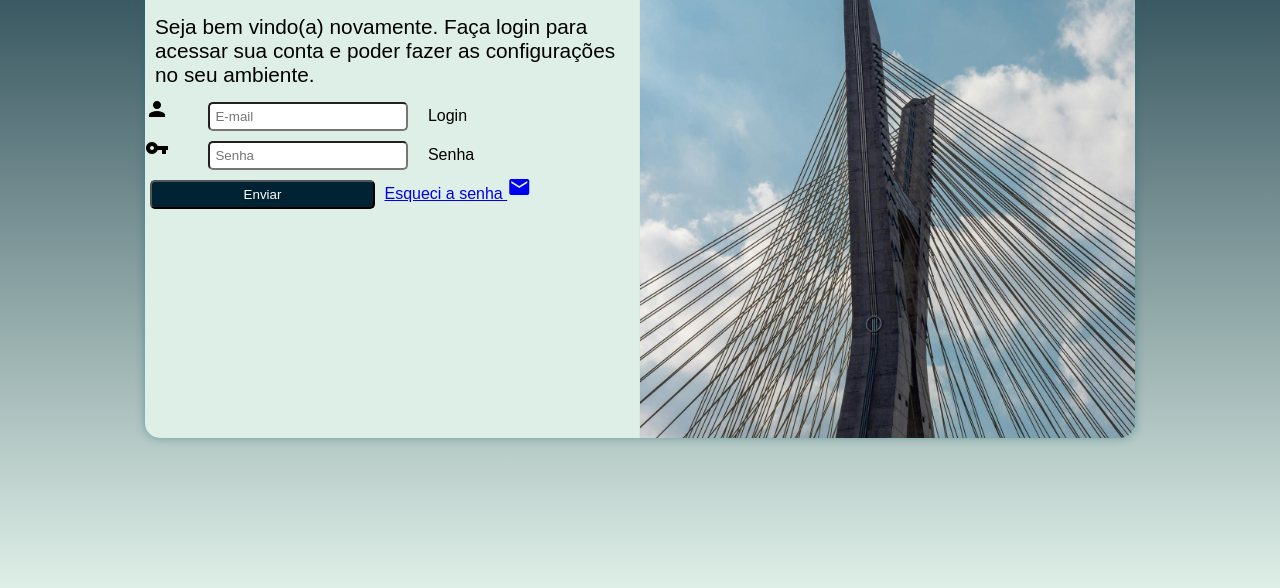
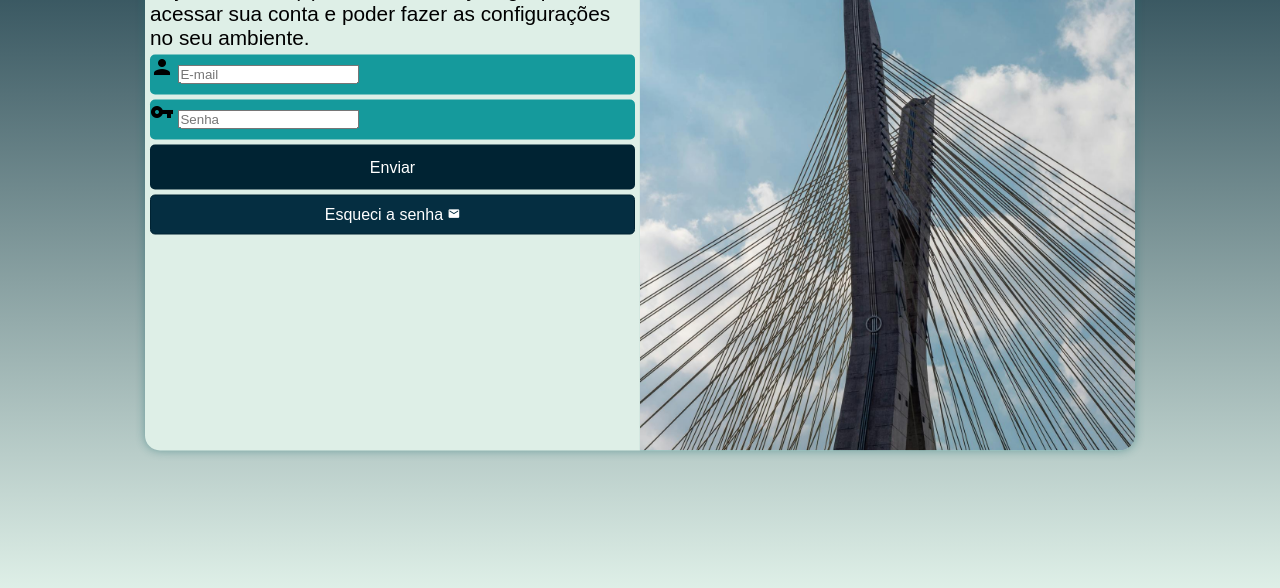
Before and after one commit to ViniciusGoulartS/projeto-login, a plain HTML site: page index.html in a window 1280 px wide. Shown: the part 212-800 px from the top of the page. Drawn offline with Linux system fonts and the light colour scheme.

Commit message:
atualização do projeto

```diff
--- a/estilos/style.css
+++ b/estilos/style.css
@@ -33,7 +33,7 @@ section#login {
     transform: translate(-50%, -50%);
     background-color: #DEEFE7;
     color: black;
-    height: 500px;
+    height: 525px;
     width: 250px;
     overflow: hidden;
     border-radius:15px;
@@ -53,38 +53,71 @@ section#login > div#imagem {
     display: block;
 }
 
+#formulario {
+    padding: 5px;
+}
+
 #formulario > h1 {
     text-align: center;
     margin-bottom: 10px;
     font-size: 2em;
-    padding: 10px;
+
 }
 
 #formulario > p {
     font-size: 0.9em;
-    padding: 10px;
+
 }
 
-#iemail {
+form > input[type=submit] {
+    display: block;
+    font-size: 1em;
+    width: 100%;
+    height: 45px;
+    background-color: #002333;
+    color: white;
+    border: none;
     border-radius: 5px;
-    padding: 5px;
-    margin: 5px 15px 5px 35px;
-    width: 200px;
+    cursor: pointer;
 }
 
-#isenha {
-    padding: 5px;
-    margin: 5px 15px 5px 35px;
-    border-radius: 5px;
-    width: 200px;
+form > input[type=submit]:hover {
+    background-color: #003852;
 }
 
-#ienviar {
-    background-color: #002333;
+form > a.botao {
+    display: block;
+    text-align: center;
+    font-size: 1em;
+    width: 100%;
+    height: 40px;
+    background-color: #052e41;
+    border: #002333 1px solid;
+    border-radius: 5px;
+    cursor: pointer;
+    text-decoration: none;
     color: white;
-    width: 225px;
-    padding: 5px;
-    margin: 5px;
+    padding-top: 10px;
+    margin-top: 5px;
+}
+
+form > a.botao:hover {
+    background-color: #003852;
+}
+
+form > a.botao > i {
+    font-size: 0.8em;
+}
+
+div.campo {
+    background-color: #159A9C;
+    width: 100%;
+    display: block;
+    height: 40px;
     border-radius: 5px;
+    margin: 5px 0px;
+}
 
+.campo > label {
+    display: none;
 }
--- a/index.html
+++ b/index.html
@@ -28,7 +28,7 @@
                    <label for="isenha">Senha</label>
                </div>
                <input type="submit" value="Enviar" id="ienviar">
-               <a href="esqueci.html" >Esqueci a senha <i class="material-icons">mail</i></a>
+               <a href="esqueci.html" class="botao">Esqueci a senha <i class="material-icons">mail</i></a>
             </form>
         </div>
     </section>
```
